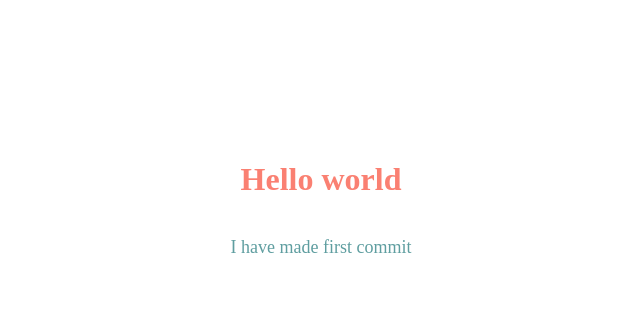
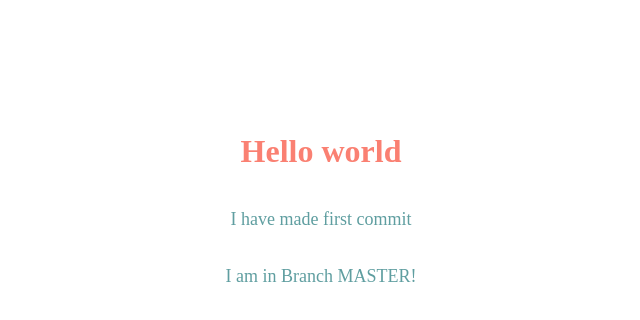
Before and after one commit to force180/section4_repository, a plain HTML site: page index.html in a window 1280 px wide. Shown: the whole page, without its empty margins (319-959 px from the left). Drawn offline with Linux system fonts and the light colour scheme.

Commit message:
from master

```diff
--- a/index.html
+++ b/index.html
@@ -12,6 +12,7 @@
     <div class="myDiv">
         <h1>Hello world</h1>
         <p class="mytext">I have made first commit</p>
+        <p class="mytext">I am in Branch MASTER!</p>
     </div>
 </body>
 </html>
```
